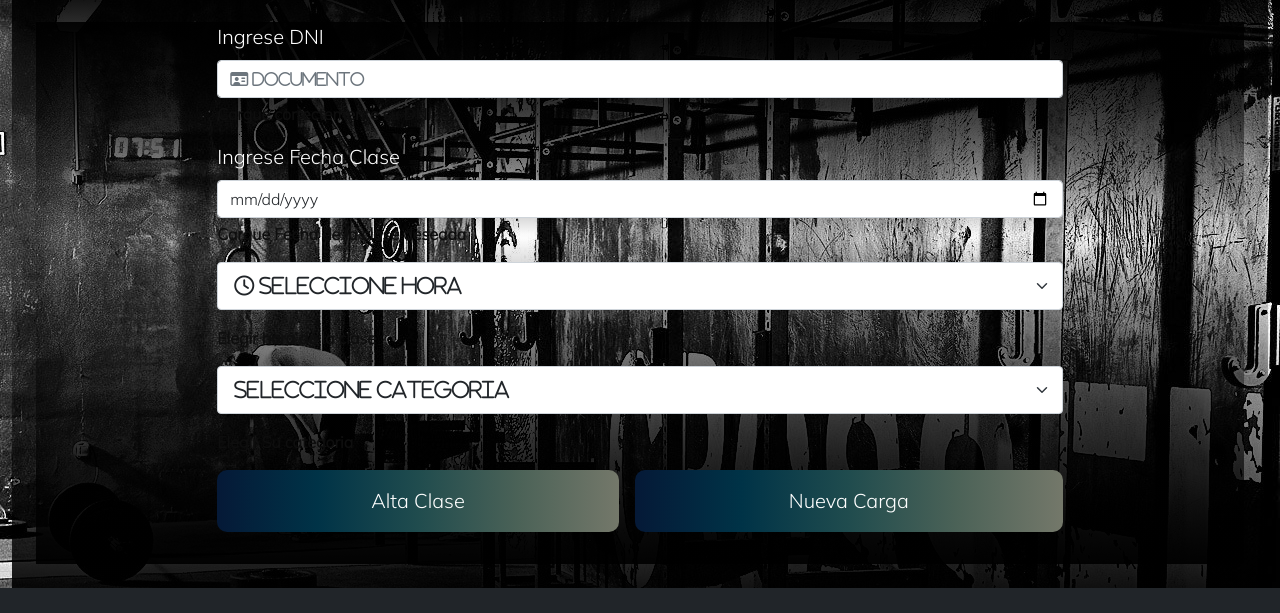
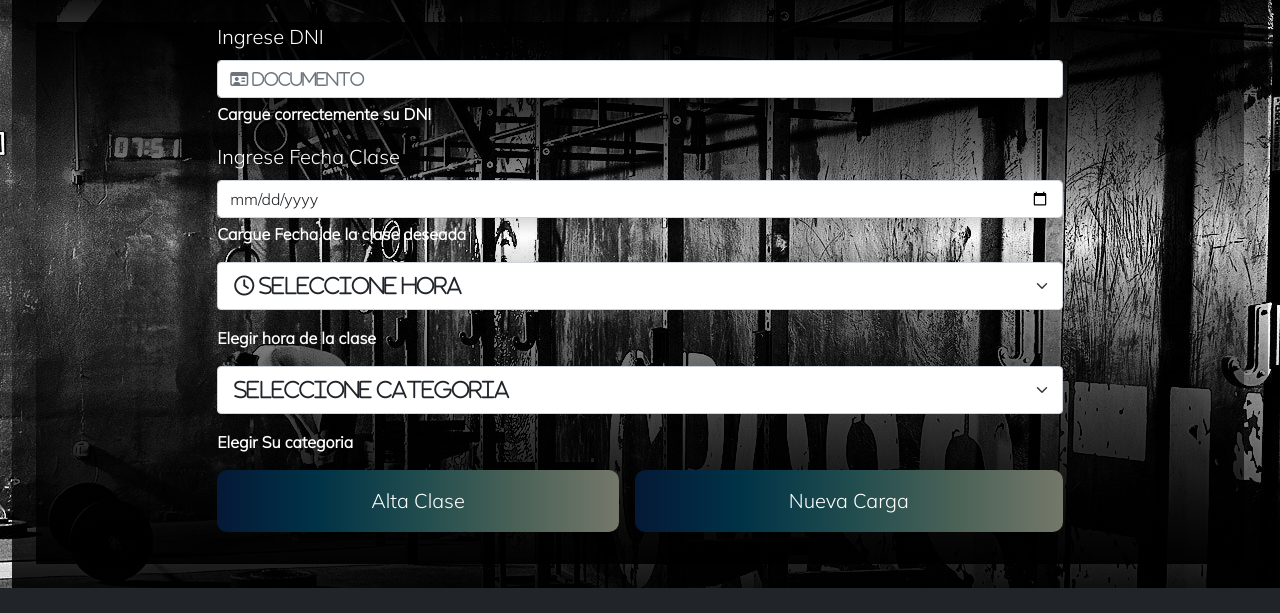
Before and after one commit to CesarPetit21480/atlonCrossfit.CesarPetit, a website: page page/altaClase.html in a window 1280 px wide. Shown: the part 871-1484 px from the top of the page. Drawn offline with nearby package versions, Linux system fonts and the light colour scheme.

Commit message:
SE cambio color ayuda

```diff
--- a/scss/_formularios.scss
+++ b/scss/_formularios.scss
@@ -30,7 +30,7 @@
 
     .colorHelp {
         @extend .container__form;
-        color: $color-negro;
+        color: $color-blanco;
         font-weight: $tipo-negrita;
         width: 70%;
         font-size: medium;
```
Also changed, not shown: css/estilos.css.
